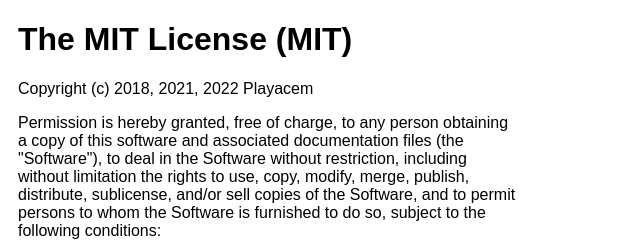
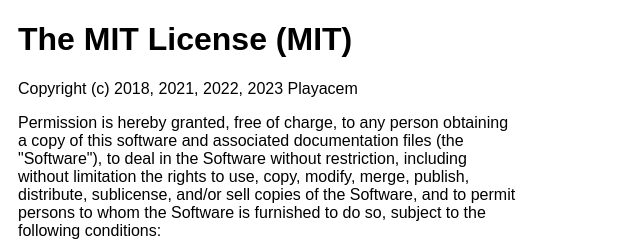
Before and after one commit to Playacem/Playacem.github.io, a plain HTML site: page license.html in a window 1280 px wide. Shown: the top 241 px of the page, 0-640 px from the left. Drawn offline with Linux system fonts and the light colour scheme.

Commit message:
Update copyright years

```diff
--- a/license.html
+++ b/license.html
@@ -27,7 +27,7 @@
 <body>
 <h1>The MIT License (MIT)</h1>
 
-<p>Copyright (c) 2018, 2021, 2022 Playacem</p>
+<p>Copyright (c) 2018, 2021, 2022, 2023 Playacem</p>
 
 <p>Permission is hereby granted, free of charge, to any person obtaining a copy of this software and associated
     documentation files (the "Software"), to deal in the Software without restriction, including without limitation
```
Also changed, not shown: 1 other file.
